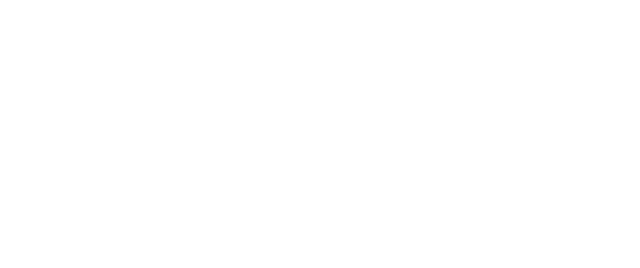
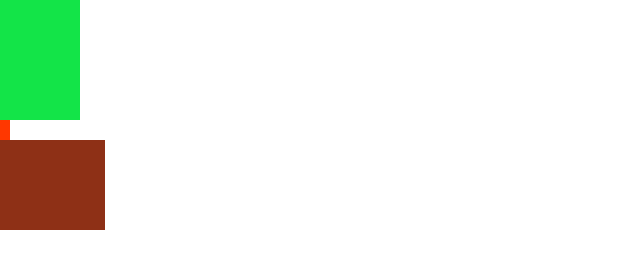
Before and after one commit to LeViiAcKerMan01/FrontEnd_Development, a plain HTML site: page CSS/7.html in a window 1280 px wide. Shown: the whole page, without its empty margins (0-640 px from the left). Drawn offline with Linux system fonts and the light colour scheme.

Commit message:
First commit

```diff
--- a/CSS/7.html
+++ b/CSS/7.html
@@ -7,6 +7,9 @@
     <link rel="stylesheet" href="style7.css">
 </head>
 <body>
+    <div id="car1"></div>
+    <div id="car2"></div>
+    <div id="car3"></div>
 
 </body>
 </html>
--- a/CSS/style7.css
+++ b/CSS/style7.css
@@ -11,3 +11,24 @@ html, body{
     height: 100%;
 
 }
+
+#car1{
+
+    width: 10px;
+    height: 140px;
+    background-color: rgb(255, 55, 0);
+}
+#car2{
+    position: absolute;
+    top: 0;
+    left: 50;
+    width: 80px;
+    height: 120px;
+    background-color: rgb(19, 228, 72);
+}
+#car3{
+    position: absolute;
+    width: 105px;
+    height: 90px;
+    background-color: rgb(142, 48, 22);
+}
```
